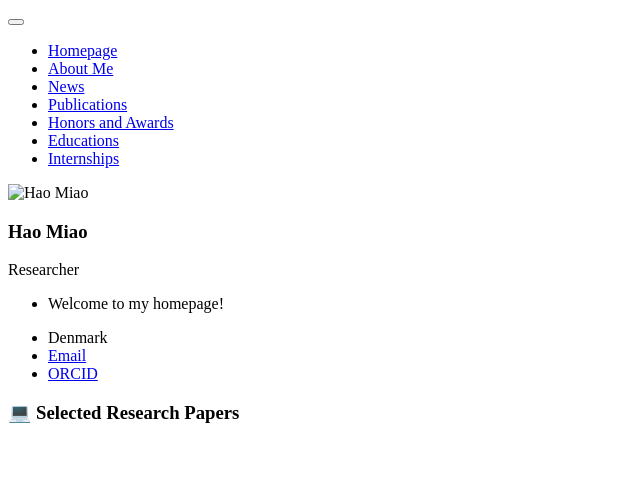
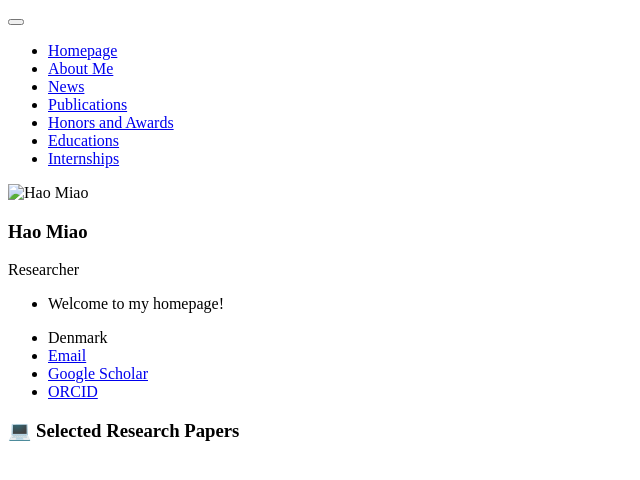
Before and after one commit to MiaoHaoSunny/MiaoHaoSunny.github.io, a Jekyll site: the page built from _pages/includes/pub_short.md, in a window 1280 px wide. Shown: the top 480 px of the page, without its empty margins (0-640 px from the left). Built offline with Jekyll 4.4.1, drawn with Linux system fonts in a browser that asks for light colours; our own code applies the rules of GitHub Pages for plain Markdown files.

Commit message:
Update _config.yml

```diff
--- a/_config.yml
+++ b/_config.yml
@@ -27,7 +27,7 @@ author:
   location         : "Denmark"
   employer         :
   pubmed           :
-  googlescholar    : # "https://scholar.google.com/citations?user=eRouT0MAAAAJ&hl=zh-CN"
+  googlescholar    : "https://scholar.google.com/citations?user=eRouT0MAAAAJ&hl=zh-CN"
   email            : "haom@cs.aau.dk"
   researchgate     :  # e.g., "https://www.researchgate.net/profile/yourprofile"
   uri              :
```
